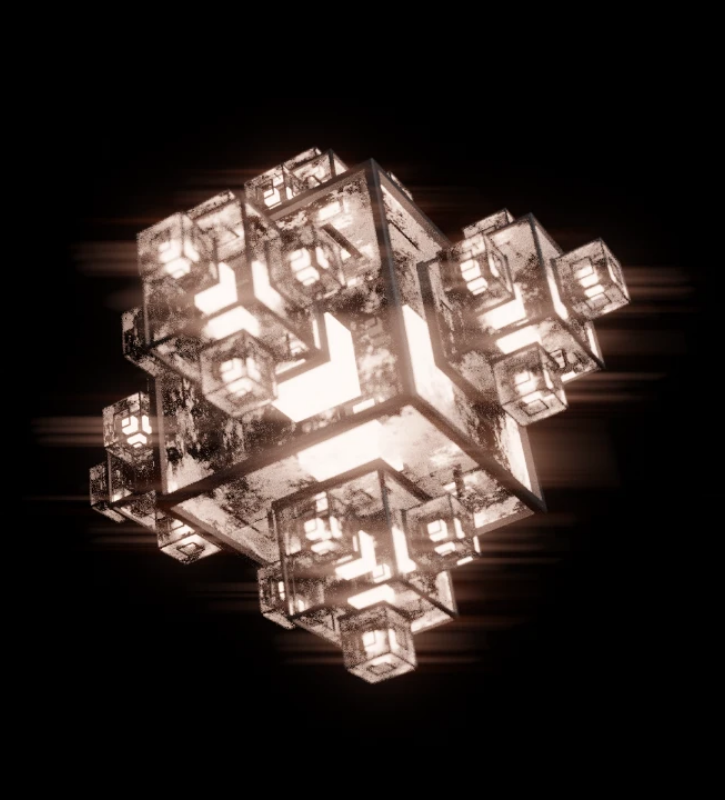
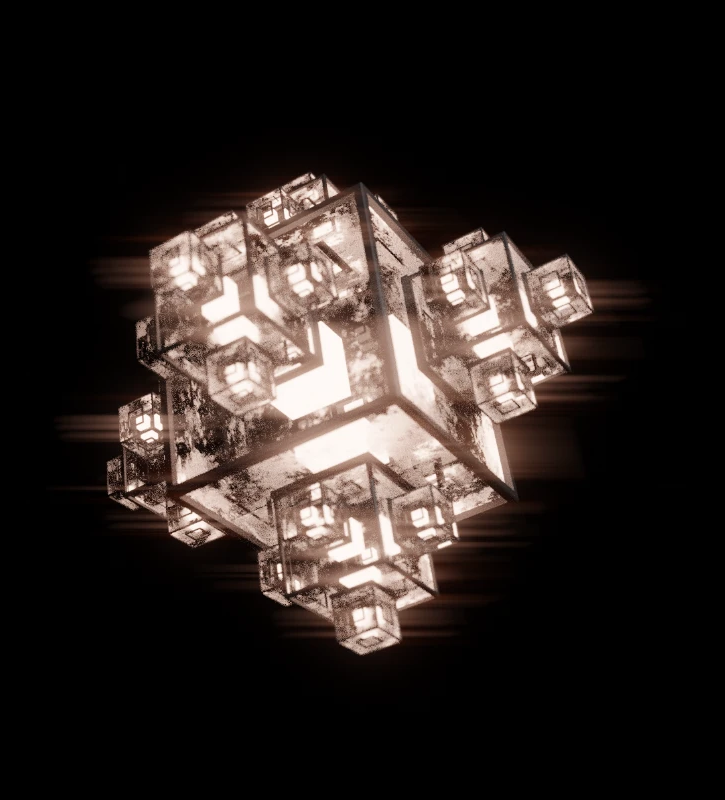
Before and after one commit to Proklosz/Optimised, a PHP site: page / in a window 1280 px wide. Shown: the whole page, without its empty margins (306-1031 px from the left). Run offline with PHP 8.4, Linux system fonts and the light colour scheme.

Commit message:
Add files via upload

```diff
--- a/index.html
+++ b/index.html
@@ -44,7 +44,7 @@
     var int = document.getElementById('int');
     int.innerHTML = "";
 
-    const framenumber = 101;
+    const framenumber = 100;
     const scale = 10;
 
     var i ;
@@ -80,9 +80,9 @@
         }else{
             int.innerHTML = Math.ceil(scroll_y/scale)-1;
         }
-        if(int.innerHTML >= framenumber){
-            //int.innerHTML = int.innerHTML - (Math.ceil(int.innerHTML/framenum)-1)*framenum;
-            int.innerHTML = framenumber-1;
+        if(int.innerHTML > (framenumber-1)){
+            int.innerHTML = int.innerHTML - (Math.ceil(int.innerHTML/framenumber)-1)*framenumber;
+            //int.innerHTML = framenumber-1;
             //intlength.innerHTML = int.innerHTML.length;
         }else{
             //intlength.innerHTML = int.innerHTML.length;
--- a/ss1.css
+++ b/ss1.css
@@ -10,20 +10,36 @@ body{
     width:100%;
     height: 100%;
     z-index: -1;
-    bottom: 0%;
+    bottom: 0px;
 }
 
 #IMG{
-    position: relative;
-
-    height: 100%;
-    width:auto;
-
+    position: fixed;
     transform:translate(-50%, -50%);
     top:50%;
     left:50%;
 
 
+}
+/* CSS rules for desktop devices */
+@media screen and (min-aspect-ratio: 1/1) {
+    /* Add your desktop-specific CSS rules here */
+    #IMG {
+        /* Desktop-specific styles */
+        width: 100%;
+        height: auto;
+    }
+}
+
+/* CSS rules for mobile devices */
+@media screen and (max-aspect-ratio: 1/1) {
+    /* Add your mobile-specific CSS rules here */
+
+    #IMG {
+        /* Mobile-specific styles */
+        height: 100%;
+        width: auto;
+    }
 }
 .eee{
     position: fixed;
```
